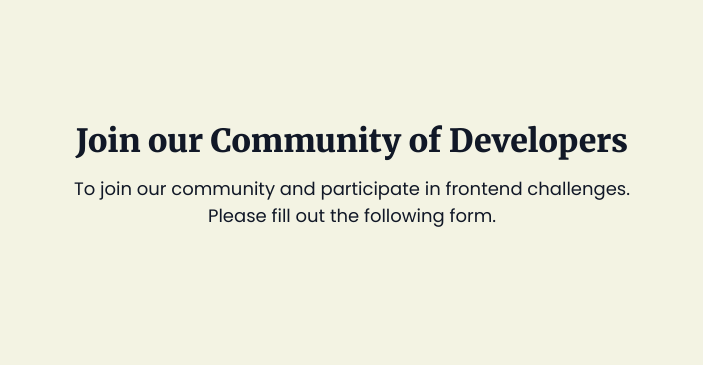
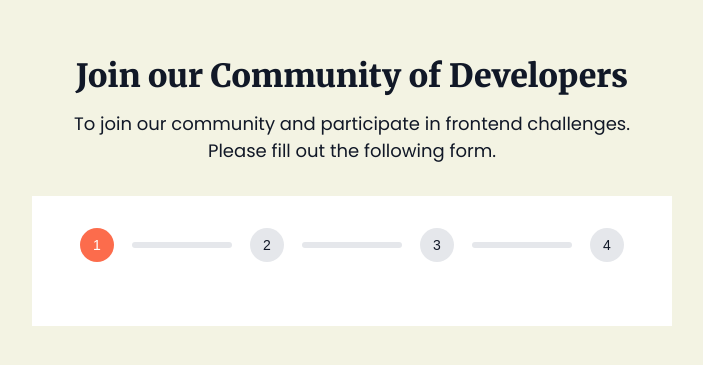
Before and after one commit to dd44it/multi_step_form, a React (Vite) app: page / in a window 1280 px wide. Shown: the part 209-574 px from the top of the page, without its empty margins (288-991 px from the left). Built offline with nearby package versions, Linux system fonts and the light colour scheme.

Commit message:
feat: add form steps

```diff
--- a/src/App.jsx
+++ b/src/App.jsx
@@ -1,10 +1,12 @@
 import Header from "./components/Header"
+import Form from "./components/Form"
 
 function App() {
 
   return (
     <div className="site-wrapper">
       <Header/>
+      <Form/>
     </div>
   )
 
--- /dev/null
+++ b/src/components/Form.jsx
@@ -0,0 +1,72 @@
+import React, { useState  } from "react"
+
+export default function Form() {
+  const [formStep, setFormStep] = useState([
+    {
+      idStep: 1,
+      titleStep: "Personal Information",
+      subtitle: "Please provide your personal details so we can get to know you better.",
+      fullName: '',
+      email: '',
+      phone: '',
+      portfolio: '',
+      active: true,
+      show: true
+
+    },
+    {
+      idStep: 2,
+      titleStep: "Skill Level",
+      subtitle: "Please tell us about your skill level in frontend development.",
+      skillLevel: '',
+      active: false,
+      show: true
+    },
+    {
+      idStep: 3,
+      titleStep: "Challenge Preference",
+      subtitle: "Please tell us which frontend challenges you would like to participate in.",
+      preferenceStack: '',
+      active: false,
+      show: true
+    },
+    {
+      idStep: 4,
+      titleStep: "Review and Confirm",
+      subtitle: "Please review your information to make sure everything is accurate.",
+      active: false,
+      show: true
+    },
+    {
+      idStep: 5,
+      titleStep: "Congratulations! 🎉",
+      subtitle: "Your profile has been created and you are now ready to start participating in challenges that match your interests and coding experience level.",
+      active: false,
+      show: false
+    },
+  ])
+
+  const stepId = formStep.map(step => {
+    if(step.show){
+      return (
+        <React.Fragment key={step.idStep}>
+          <button className={`btn-step ${step.active ? 'btn-primary' : ''}`}> {step.idStep} </button>
+          {step.idStep !== 4 && (<hr className="decoration-line" />) }
+        </React.Fragment>
+      )
+    }
+
+  })
+  return (
+    <main className="main">
+      <div className="container-main">
+        <div className="form-steps">
+          {stepId}
+        </div>
+        <div className="form-body">
+
+        </div>
+      </div>
+    </main>
+  )
+}
--- a/src/index.css
+++ b/src/index.css
@@ -25,6 +25,7 @@ body {
   display: flex;
   justify-content: center;
   align-items: center;
+  flex-direction: column;
   background: var(--bg-body-color);
 }
 
@@ -52,3 +53,58 @@ body {
   font-size: 18px;
   line-height: 27px;
 }
+
+.main {
+  max-width: 640px;
+  width: 640px;
+  margin: 0 auto;
+  background-color: var(--white);
+  padding: 32px 0;
+}
+
+.form-steps {
+  padding: 0 48px 32px 48px;
+  display: flex;
+  align-items: center;
+  gap: 18px;
+}
+
+.btn-step {
+  width: 34px;
+  height: 34px;
+  border-radius: 100%;
+  border: none;
+  background: var(--secondary);
+  color: var(--dark);
+  font-weight: 500;
+  font-size: 14px;
+  line-height: 21px;
+  cursor: pointer;
+}
+
+.btn-step:hover {
+  background: var(--primary);
+  color: var(--white);
+  opacity: .7;
+}
+
+.btn-primary {
+  background: var(--primary);
+  color: var(--white);
+}
+
+.btn-primary:hover {
+  background: var(--primary);
+  color: var(--white);
+  opacity: 1;
+  box-shadow: 0px 0px 10px -1px #cb5f49;
+  transition: all ease-in .5s;
+}
+
+.decoration-line {
+  width: 100px;
+  height: 6px;
+  background: var(--secondary);
+  border-radius: 50px;
+  border: none;
+}
```
